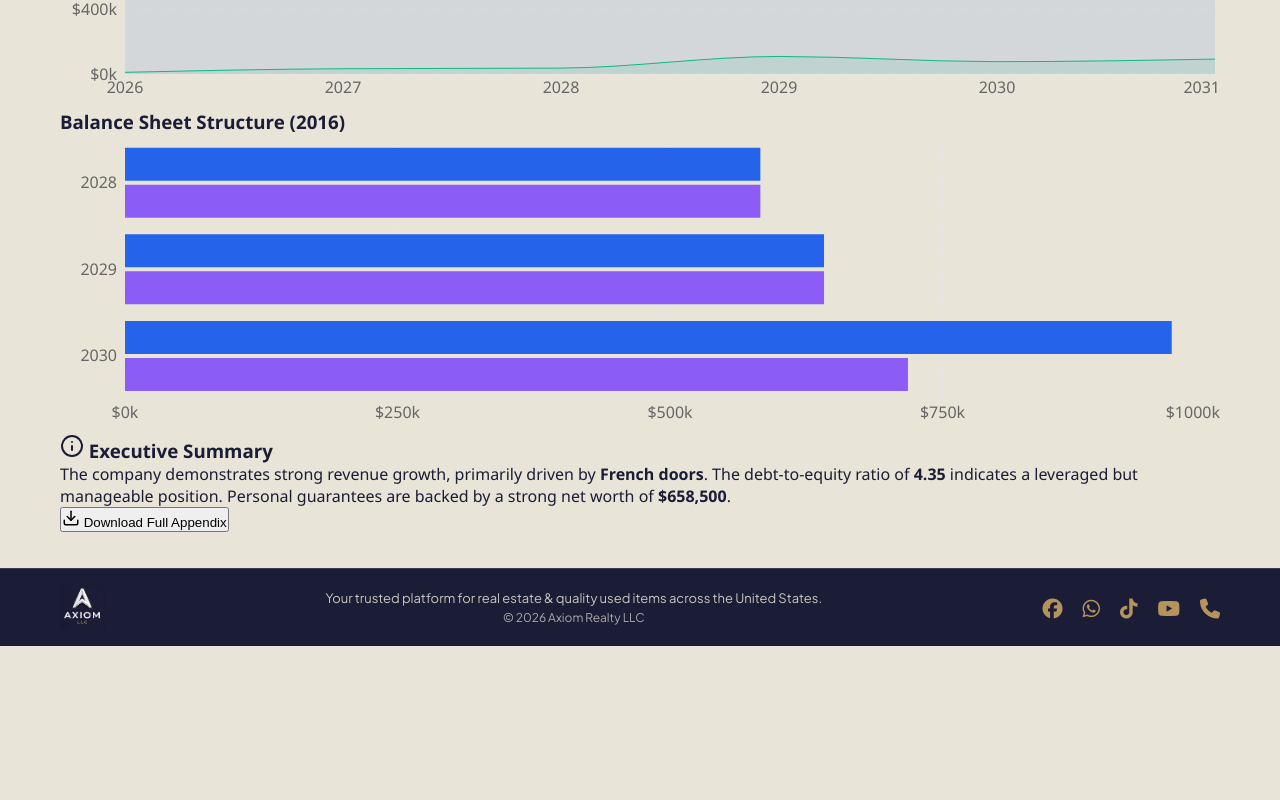
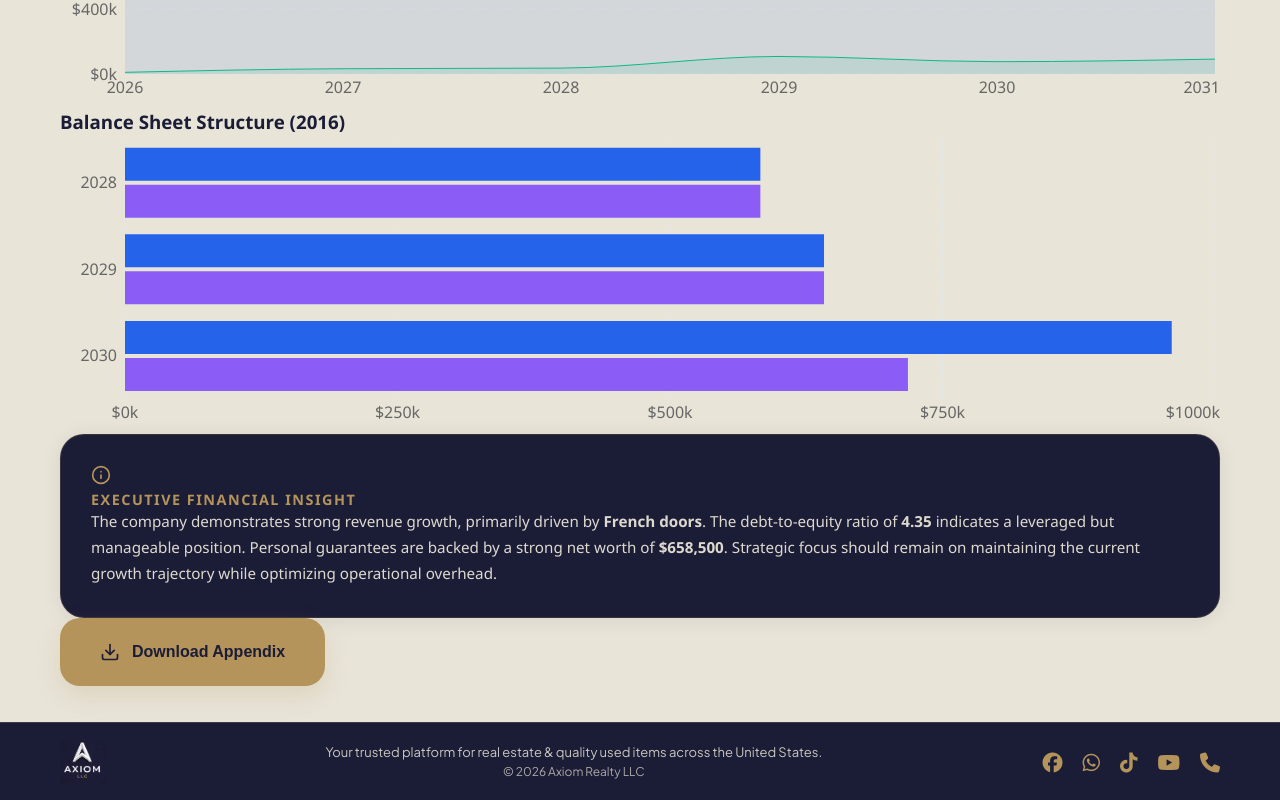
Before and after one commit to dphung88/real-estate-marketplace, a Next.js app: page /tools/break-even in a window 1280 px wide. Shown: the part 1335-2135 px from the top of the page. Before the commit the page ends 1981 px from the top, so only its background shows below. Built offline with nearby package versions, Linux system fonts and the light colour scheme.

Commit message:
design: update Executive Summary style to match Break Even dashboard

```diff
--- a/app/components/tools/ProFinancialDashboard.js
+++ b/app/components/tools/ProFinancialDashboard.js
@@ -244,19 +244,48 @@ const ProFinancialDashboard = () => {
         </ChartContainer>
       </div>
 
-      {/* Ratios & Advice */}
-      <div className="bg-slate-900 rounded-3xl p-8 text-white flex flex-col md:flex-row gap-8 items-center justify-between">
-        <div>
-          <h3 className="text-xl font-bold mb-2 flex items-center gap-2"><Info className="text-blue-400" /> Executive Summary</h3>
-          <p className="text-slate-300 text-sm max-w-2xl leading-relaxed">
+      {/* Expert Financial Insight / Executive Summary */}
+      <div className="flex flex-col md:flex-row gap-6">
+        <div className="flex-grow contact-info-box" style={{ padding: '30px', background: '#1B1C36', color: '#E8E4D8', borderRadius: '24px' }}>
+          <div className="flex items-center gap-3 mb-4">
+            <Info size={20} color="#B5945B" />
+            <h3 style={{ color: '#B5945B', fontSize: '0.9rem', fontWeight: '800', textTransform: 'uppercase', letterSpacing: '1.5px', margin: 0 }}>
+              EXECUTIVE FINANCIAL INSIGHT
+            </h3>
+          </div>
+          <p style={{ fontSize: '0.95rem', lineHeight: '1.7', opacity: '0.95', color: '#E8E4D8' }}>
             The company demonstrates strong revenue growth, primarily driven by <strong>French doors</strong>.
             The debt-to-equity ratio of <strong>{calc.bs[2].debtEquity.toFixed(2)}</strong> indicates a leveraged but manageable position.
             Personal guarantees are backed by a strong net worth of <strong>{formatCurrency(calc.netWorth)}</strong>.
+            Strategic focus should remain on maintaining the current growth trajectory while optimizing operational overhead.
           </p>
         </div>
-        <button onClick={handleDownloadPDF} disabled={isExporting} className="bg-blue-600 hover:bg-blue-700 text-white font-bold py-3 px-6 rounded-xl transition-all flex items-center gap-2 whitespace-nowrap">
-          <Download size={18} /> {isExporting ? 'Exporting...' : 'Download Full Appendix'}
-        </button>
+
+        <div className="flex items-center justify-center">
+          <button
+            onClick={handleDownloadPDF}
+            disabled={isExporting}
+            className="group"
+            style={{
+              background: '#B5945B',
+              color: '#1B1C36',
+              fontWeight: '800',
+              padding: '24px 40px',
+              borderRadius: '20px',
+              border: 'none',
+              transition: 'all 0.3s ease',
+              display: 'flex',
+              alignItems: 'center',
+              gap: '12px',
+              fontSize: '1rem',
+              cursor: isExporting ? 'not-allowed' : 'pointer',
+              boxShadow: '0 10px 25px rgba(181, 148, 91, 0.2)'
+            }}
+          >
+            <Download size={20} />
+            <span>{isExporting ? 'Exporting...' : 'Download Appendix'}</span>
+          </button>
+        </div>
       </div>
     </div>
   );
```
